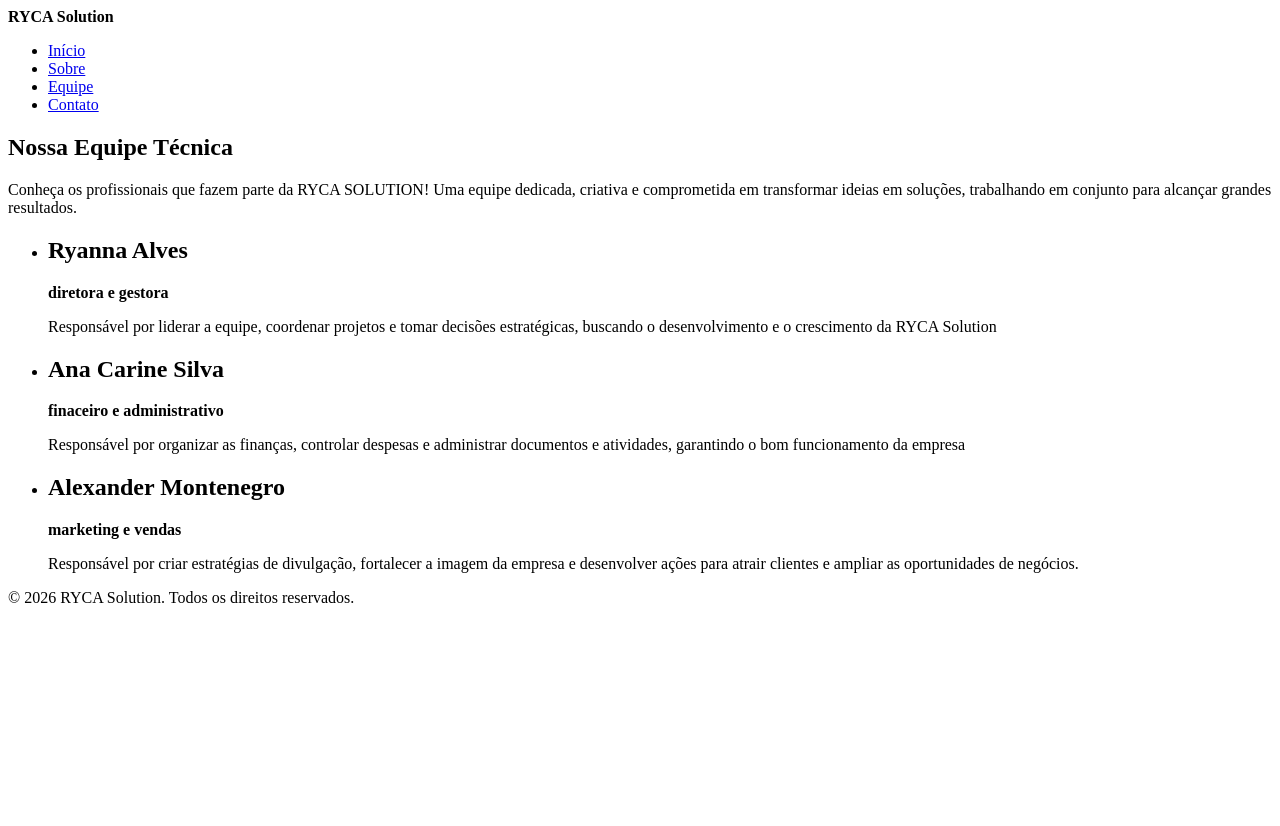
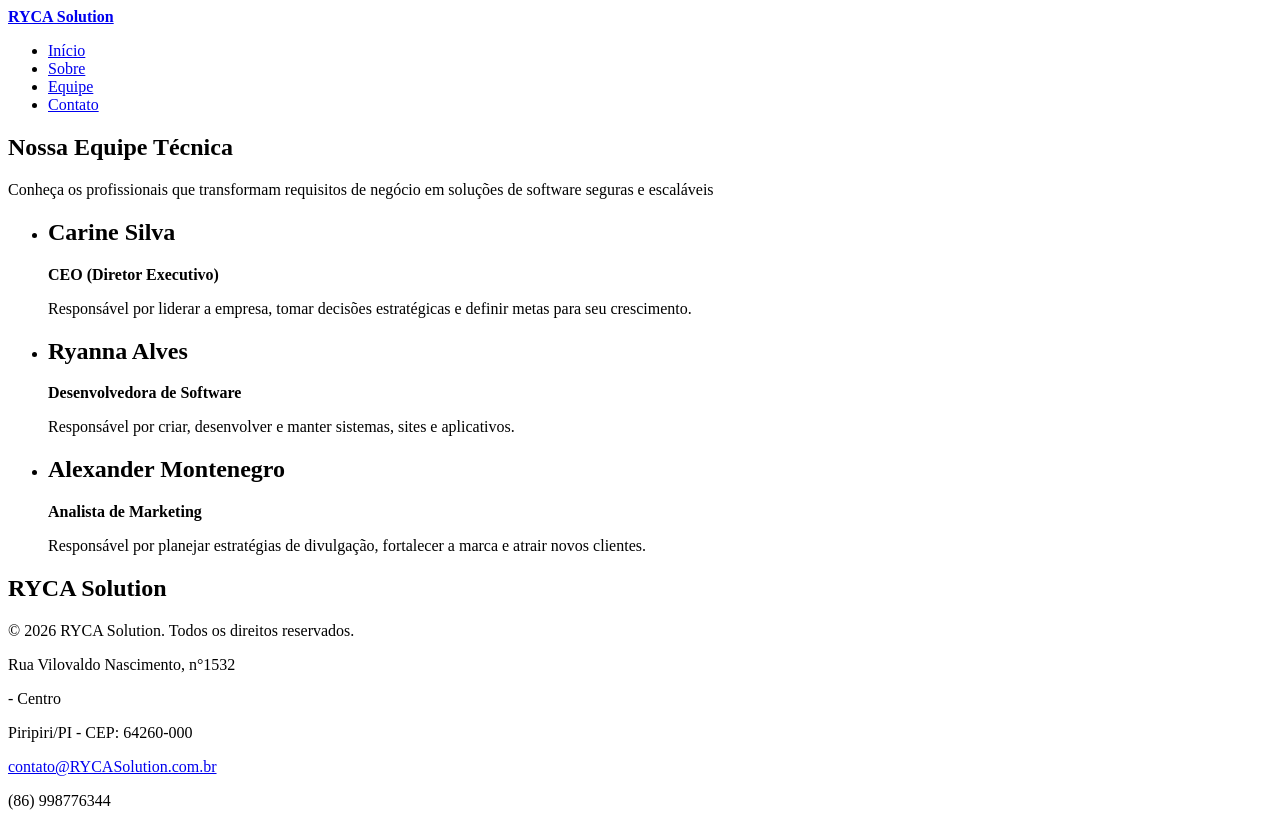
Before and after one commit to anacarinepereira/ryca-solution-site, an Astro site: page /equipe in a window 1280 px wide. Before the commit the page ends 800 px from the top, so only its background shows below. Built offline with nearby package versions, Linux system fonts and the light colour scheme; Astro itself is replaced by a stand-in of ours.

Commit message:
feat: centraliza os dados e cria o layout, o cabeçalho e o rodapé

```diff
--- /dev/null
+++ b/src/components/Footer.astro
@@ -0,0 +1,17 @@
+---
+import { empresa } from '../data/empresa.js';
+
+const anoAtual = new Date().getFullYear();
+---
+
+<footer>
+	<h2>{empresa.nome}</h2>
+	<p>&copy; {anoAtual} {empresa.nome}. Todos os direitos reservados.</p>
+
+	<p>{empresa.contato.endereco.logradouro}</p>
+	<p>{empresa.contato.endereco.complemento} - {empresa.contato.endereco.bairro}</p>
+	<p>{empresa.contato.endereco.cidadeEstado} - CEP: {empresa.contato.endereco.cep}</p>
+
+	<a href={`mailto:${empresa.contato.email}`}>{empresa.contato.email}</a>
+	<p>{empresa.contato.telefone}</p>
+</footer>
--- /dev/null
+++ b/src/components/Header.astro
@@ -0,0 +1,15 @@
+---
+import { empresa } from '../data/empresa.js';
+---
+
+<header>
+	<strong><a href="/">{empresa.nome}</a></strong>
+	<nav>
+		<ul>
+			<li><a href="/">Início</a></li>
+			<li><a href="/sobre">Sobre</a></li>
+			<li><a href="/equipe">Equipe</a></li>
+			<li><a href="/contato">Contato</a></li>
+		</ul>
+	</nav>
+</header>
--- /dev/null
+++ b/src/data/empresa.js
@@ -0,0 +1,69 @@
+export const empresa = {
+  nome: "RYCA Solution",
+  slogan: "Seu futuro , Nossa tecnológia.",
+  historia:
+    "Fundada em 2020, a RYCA SOLUTION nasceu de uma ideia simples: mostrar que a tecnologia não precisa ser complicada, mas sim abrir caminhos Começamos com o sonho de transformar pequenos desafios em grandes oportunidades. Ao longo dessa trajetória, cada projeto passou a fazer parte da nossa história. Hoje, seguimos unindo inovação, criatividade e pessoas para desenvolver soluções que fazem a diferença",
+  missao:
+    " Oferecer soluções tecnológicas inteligentes, acessíveis e inovadoras, ajudando empresas e pessoas a transformar desafios em oportunidades e alcançar melhores resultados.",
+  visao:
+    "Ser reconhecida como uma empresa de tecnologia inovadora e confiável, destacando-se pela qualidade, criatividade e capacidade de transformar ideias em soluções que fazem a diferença.",
+  valores: [
+    {
+      titulo: "Inovação",
+      descricao: " Buscamos novas ideias e tecnologias para desenvolver soluções modernas e eficientes"
+    },
+    {
+      titulo: "Qualidade",
+      descricao: "Garantimos cuidado e dedicação em cada serviço e projeto realizado"
+    },
+    {
+      titulo: "Compromisso",
+      descricao: " Trabalhamos com responsabilidade e dedicação para atender às necessidades dos nossos clientes."
+    },
+    {
+      titulo: "Transparência",
+      descricao: " Mantemos uma comunicação clara e honesta com nossos clientes e parceiros."
+    },
+    {
+      titulo: "responsabilidade",
+      descricao: " Assumimos nossos compromissos com seriedade, buscando sempre entregar os melhores resultados"
+
+    },
+  ],
+  publicoAlvo:
+    "Pequenas e médias empresa, empreendedores e profissionais autônomos que buscam utilizar a tecnologia para melhorar seus negócios ,aumentar a produtividade e fortalecer sua presença digital",
+  contato: {
+    email: "contato@RYCASolution.com.br",
+    telefone: "(86) 998776344",
+    endereco: {
+      logradouro: "Rua Vilovaldo Nascimento, n°1532",
+      complemento: " ",
+      bairro: "Centro",
+      cidadeEstado: "Piripiri/PI",
+      cep: "64260-000"
+    }
+  },
+  equipe: [
+    {
+      nome: "Carine Silva",
+      cargo: "CEO (Diretor Executivo)",
+      foto: "/images/Carine Silva.jpg",
+      alt: "Foto Carine Silva",
+      descricao: "Responsável por liderar a empresa, tomar decisões estratégicas e definir metas para seu crescimento."
+    },
+    {
+      nome: "Ryanna Alves",
+      cargo: "Desenvolvedora de Software",
+      foto: "/images/Ryanna Alves.jpg",
+      alt: "Foto de Ryanna Alves",
+      descricao: "Responsável por criar, desenvolver e manter sistemas, sites e aplicativos."
+    },
+    {
+      nome: "Alexander Montenegro",
+      cargo: " Analista de Marketing",
+      foto: "/images/Alexander.jpg",
+      alt: "Foto de Alexander Montenegro",
+      descricao: "Responsável por planejar estratégias de divulgação, fortalecer a marca e atrair novos clientes."
+    }
+  ]
+};
--- /dev/null
+++ b/src/layouts/LayoutBase.astro
@@ -0,0 +1,24 @@
+---
+import Header from '../components/Header.astro';
+import Footer from '../components/Footer.astro';
+import { empresa } from '../data/empresa.js';
+
+const { titulo, descricao } = Astro.props;
+---
+
+<html lang="pt-BR">
+	<head>
+		<meta charset="utf-8" />
+		<link rel="icon" type="image/svg+xml" href="/favicon.svg" />
+		<meta name="viewport" content="width=device-width, initial-scale=1.0" />
+		<meta name="description" content={descricao} />
+		<title>{titulo} | {empresa.nome}</title>
+	</head>
+	<body>
+		<Header />
+		<main>
+			<slot />
+		</main>
+		<Footer />
+	</body>
+</html>
--- a/src/pages/equipe.astro
+++ b/src/pages/equipe.astro
@@ -1,49 +1,23 @@
-<html lang="pt-BR">
-	<head>
-		<meta charset="utf-8" />
-		<link rel="icon" type="image/svg+xml" href="/favicon.svg" />
-		<meta name="viewport" content="width=device-width, initial-scale=1.0" />
-		<title>Nossa Equipe | RYCA Solution</title>
-	</head>
-	<body>
-		<header>
-			<strong>RYCA Solution</strong>
-			<nav>
-				<ul>
-					<li><a href="/">Início</a></li>
-					<li><a href="/sobre">Sobre</a></li>
-					<li><a href="/equipe">Equipe</a></li>
-					<li><a href="/contato">Contato</a></li>
-				</ul>
-			</nav>
-		</header>
+---
+import LayoutBase from '../layouts/LayoutBase.astro';
+import { empresa } from '../data/empresa.js';
+---
 
-		<main>
+<LayoutBase
+	titulo="Nossa Equipe"
+	descricao={`Conheça os profissionais por trás da ${empresa.nome}.`}
+>
 	<section>
 		<h1>Nossa Equipe Técnica</h1>
-				<p>Conheça os profissionais que fazem parte da RYCA SOLUTION! Uma equipe dedicada, criativa e comprometida em transformar ideias em soluções, trabalhando em conjunto para alcançar grandes resultados.</p>
+		<p>Conheça os profissionais que transformam requisitos de negócio em soluções de software seguras e escaláveis</p>
 		<ul>
+			{empresa.equipe.map((membro) => (
 				<li>
-						<h2>Ryanna Alves</h2>
-						<strong>diretora e gestora</strong>
-						<p>Responsável por liderar a equipe, coordenar projetos e tomar decisões estratégicas, buscando o desenvolvimento e o crescimento da RYCA Solution</p>
+					<h2>{membro.nome}</h2>
+					<strong>{membro.cargo}</strong>
+					<p>{membro.descricao}</p>
 				</li>
-					<li>
-						<h2>Ana Carine Silva</h2>
-						<strong>finaceiro e administrativo</strong>
-						<p>Responsável por organizar as finanças, controlar despesas e administrar documentos e atividades, garantindo o bom funcionamento da empresa</p>
-					</li>
-					<li>
-						<h2>Alexander Montenegro</h2>
-						<strong>marketing e vendas </strong>
-						<p>Responsável por criar estratégias de divulgação, fortalecer a imagem da empresa e desenvolver ações para atrair clientes e ampliar as oportunidades de negócios.</p>
-					</li>
+			))}
 		</ul>
 	</section>
-		</main>
-
-		<footer>
-			<p>&copy; 2026 RYCA Solution. Todos os direitos reservados.</p>
-		</footer>
-	</body>
-</html>
+</LayoutBase>
```
Also changed, not shown: src/pages/contato.astro (+16 -34 lines), src/pages/index.astro (+12 -30 lines), src/pages/sobre.astro (+17 -41 lines). Lines whose indentation alone changed are shown as unchanged.
